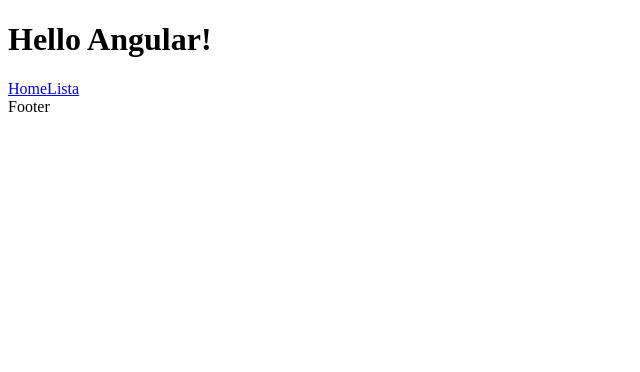
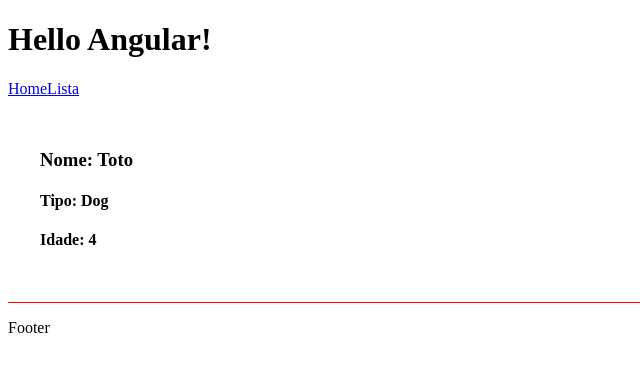
Before and after one commit to RafaelMoura11/angular-first-steps, an Angular app in the folder hello-world/: page /list/1 in a window 1280 px wide. Before the commit this address led to /. Shown: the top 372 px of the page, without its empty margins (0-640 px from the left). Built offline with nearby package versions, Linux system fonts and the light colour scheme; data requests are answered from the project's data file.

Commit message:
Creating individual page to each animal

```diff
--- a/hello-world/src/app/app-routing.module.ts
+++ b/hello-world/src/app/app-routing.module.ts
@@ -1,11 +1,13 @@
 import { NgModule } from '@angular/core';
 import { RouterModule, Routes } from '@angular/router';
+import { AnimalDetailComponent } from './components/animal-detail/animal-detail.component';
 import { FirstComponentComponent } from './components/first-component/first-component.component';
 import { ListRenderComponent } from './components/list-render/list-render.component';
 
 const routes: Routes = [
   { path: "", component: FirstComponentComponent },
-  { path: "list", component: ListRenderComponent }
+  { path: "list", component: ListRenderComponent },
+  { path: "list/:id", component: AnimalDetailComponent }
 ];
 
 @NgModule({
--- a/hello-world/src/app/app.module.ts
+++ b/hello-world/src/app/app.module.ts
@@ -15,6 +15,7 @@
 import { ListRenderComponent } from './components/list-render/list-render.component';
 import { PipesComponent } from './components/pipes/pipes.component';
 import { TwoWayBindingComponent } from './components/two-way-binding/two-way-binding.component';
+import { AnimalDetailComponent } from './components/animal-detail/animal-detail.component';
 
 @NgModule({
   declarations: [
@@ -28,7 +29,8 @@
     ChangeNumberComponent,
     ListRenderComponent,
     PipesComponent,
-    TwoWayBindingComponent
+    TwoWayBindingComponent,
+    AnimalDetailComponent
   ],
   imports: [
     BrowserModule,
--- /dev/null
+++ b/hello-world/src/app/components/animal-detail/animal-detail.component.html
@@ -0,0 +1,5 @@
+<div class="class">
+    <h3>Nome: {{ animal?.name }}</h3>
+    <h4>Tipo: {{ animal?.type }}</h4>
+    <h4>Idade: {{ animal?.age }}</h4>
+</div>
--- /dev/null
+++ b/hello-world/src/app/components/animal-detail/animal-detail.component.ts
@@ -0,0 +1,23 @@
+import { Component } from '@angular/core';
+import { ListService } from '../../services/list.service';
+import Animal from '../../Animal';
+import { ActivatedRoute } from '@angular/router';
+
+@Component({
+  selector: 'app-animal-detail',
+  templateUrl: './animal-detail.component.html',
+  styleUrls: ['./animal-detail.component.css']
+})
+export class AnimalDetailComponent {
+  animal?: Animal;
+
+  constructor(private listService: ListService, private route: ActivatedRoute) {
+    this.getAnimal();
+  }
+
+  getAnimal() {
+    const id = Number(this.route.snapshot.paramMap.get("id"))
+    this.listService.getOne(id).subscribe((animal) => this.animal = animal);
+  }
+
+}
--- a/hello-world/src/app/components/list-render/list-render.component.html
+++ b/hello-world/src/app/components/list-render/list-render.component.html
@@ -2,7 +2,7 @@
     <h2>Animais: </h2>
     <ul>
         <li *ngFor="let animal of animals">
-            The {{ animal.type}} called {{ animal.name }}
+            The {{ animal.type}} called <a routerLink="/list/{{animal.id}}">{{ animal.name }}</a>
             <button (click)="showAge(animal)">Show age</button>
             <button (click)="removeAnimal(animal)">Excluir</button>
         </li>
--- a/hello-world/src/app/services/list.service.ts
+++ b/hello-world/src/app/services/list.service.ts
@@ -18,4 +18,8 @@
   remove(animal: Animal) {
     return this.http.delete(`${this.apiUrl}/${animal.id}`)
   }
+
+  getOne(id: number): Observable<Animal> {
+    return this.http.get<Animal>(`${this.apiUrl}/${id}`)
+  }
 }
```
Also changed, not shown: hello-world/src/app/components/animal-detail/animal-detail.component.css (added), 1 other file (tests, documents, lock files or other folders).
